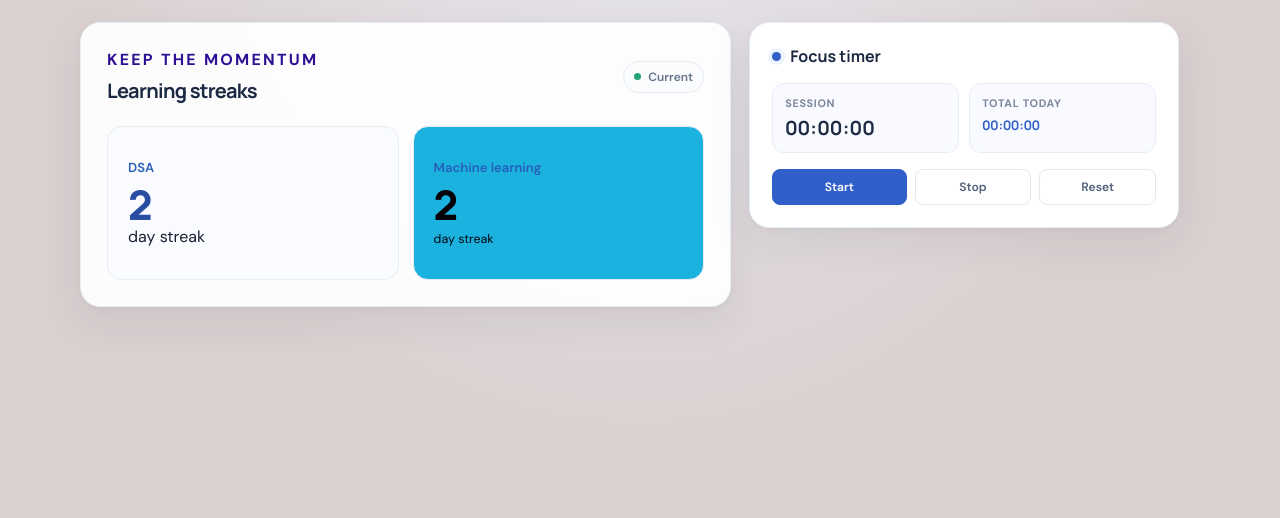
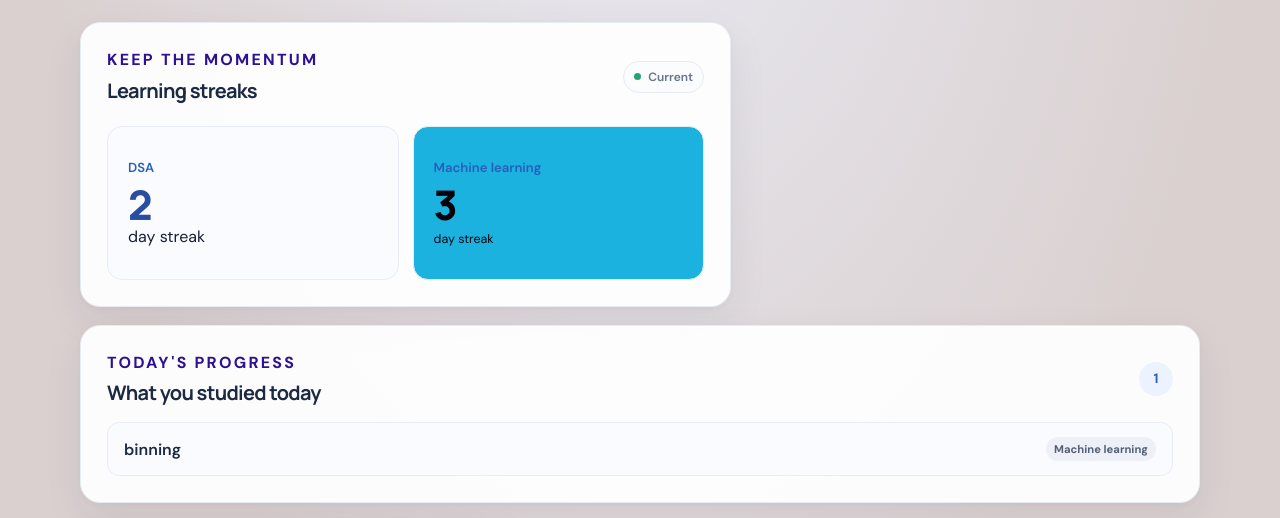
Before and after one commit to SatyamInnovates/Drona, a plain HTML site: page Frontend/index.html in a window 1280 px wide. Shown: the part 281-799 px from the top of the page. Drawn offline with Linux system fonts and the light colour scheme.

Commit message:
added topic showing

```diff
--- a/Backend(main files)/streaks.json
+++ b/Backend(main files)/streaks.json
@@ -1 +1 @@
-{"dsa_streak": 2, "ml_streak": 2}
+{"dsa_streak": 2, "ml_streak": 3}
--- /dev/null
+++ b/Backend(main files)/today_topics.json
@@ -0,0 +1 @@
+[{"date": "2026-09-29", "topic": "binning", "category": "Machine learning"}]
--- a/Frontend/index.html
+++ b/Frontend/index.html
@@ -39,6 +39,19 @@
                 </div>
             </div>
 
+            <section class="topics-panel" aria-labelledby="topics-heading">
+                <div class="section-heading">
+                    <div>
+                        <p class="eyebrow">TODAY'S PROGRESS</p>
+                        <h2 id="topics-heading">What you studied today</h2>
+                    </div>
+                    <span class="topic-count" id="topic-count">—</span>
+                </div>
+                <ul id="today-topics" class="topic-list" aria-live="polite">
+                    <li class="topic-empty">Loading today's topics…</li>
+                </ul>
+            </section>
+
             <section id="container" class="timer-panel" aria-label="Focus timer">
                 <div class="timer-heading">
                     <span class="timer-dot"></span>
--- a/Frontend/index.js
+++ b/Frontend/index.js
@@ -8,6 +8,51 @@ fetch('../Backend(main files)/streaks.json')
         ml_streak.textContent = data.ml_streak;
         dsa_streak.textContent = data.dsa_streak;
     })
+
+const todayTopics = document.getElementById('today-topics');
+const topicCount = document.getElementById('topic-count');
+
+fetch('../Backend(main files)/today_topics.json')
+    .then(response => {
+        if (!response.ok) throw new Error('Could not load today\'s topics');
+        return response.json();
+    })
+    .then(topics => {
+        todayTopics.replaceChildren();
+        topicCount.textContent = topics.length;
+
+        if (topics.length === 0) {
+            const empty = document.createElement('li');
+            empty.className = 'topic-empty';
+            empty.textContent = 'No topics recorded today yet.';
+            todayTopics.appendChild(empty);
+            return;
+        }
+
+        topics.forEach(topic => {
+            const item = document.createElement('li');
+            item.className = 'topic-item';
+
+            const name = document.createElement('span');
+            name.className = 'topic-name';
+            name.textContent = topic.topic;
+
+            const category = document.createElement('span');
+            category.className = 'topic-category';
+            category.textContent = topic.category;
+
+            item.append(name, category);
+            todayTopics.appendChild(item);
+        });
+    })
+    .catch(() => {
+        todayTopics.replaceChildren();
+        topicCount.textContent = '—';
+        const error = document.createElement('li');
+        error.className = 'topic-empty';
+        error.textContent = 'Today’s topics are unavailable.';
+        todayTopics.appendChild(error);
+    });
 
 
 
--- a/Frontend/style.css
+++ b/Frontend/style.css
@@ -196,6 +196,79 @@ body {
     box-shadow: 0 14px 40px rgba(24, 39, 75, 0.07), 0 2px 7px rgba(24, 39, 75, 0.03);
 }
 
+.topics-panel {
+    grid-column: 1 / -1;
+    width: 100%;
+    padding: 26px;
+    border: 1px solid #e7ebf2;
+    border-radius: 20px;
+    background: rgba(255, 255, 255, 0.94);
+    box-shadow: 0 14px 40px rgba(24, 39, 75, 0.07), 0 2px 7px rgba(24, 39, 75, 0.03);
+}
+
+.topics-panel .section-heading {
+    margin-bottom: 16px;
+}
+
+.topic-count {
+    display: inline-grid;
+    min-width: 34px;
+    height: 34px;
+    place-items: center;
+    padding: 0 10px;
+    border-radius: 999px;
+    color: #315fca;
+    background: #edf2ff;
+    font-size: 0.85rem;
+    font-weight: 700;
+}
+
+.topic-list {
+    display: grid;
+    grid-template-columns: repeat(auto-fit, minmax(220px, 1fr));
+    gap: 10px;
+    margin: 0;
+    padding: 0;
+    list-style: none;
+}
+
+.topic-item {
+    display: flex;
+    min-width: 0;
+    align-items: center;
+    justify-content: space-between;
+    gap: 12px;
+    padding: 14px 16px;
+    border: 1px solid #e8edf5;
+    border-radius: 12px;
+    background: #f9fbff;
+}
+
+.topic-name {
+    overflow-wrap: anywhere;
+    color: #1d2b45;
+    font-weight: 600;
+}
+
+.topic-category {
+    flex: none;
+    padding: 5px 8px;
+    border-radius: 999px;
+    color: #526078;
+    background: #edf0f6;
+    font-size: 0.7rem;
+    font-weight: 700;
+}
+
+.topic-empty {
+    grid-column: 1 / -1;
+    padding: 18px;
+    border: 1px dashed #dce3ef;
+    border-radius: 12px;
+    color: #7b879b;
+    text-align: center;
+}
+
 .section-heading {
     display: flex;
     align-items: center;
@@ -312,6 +385,10 @@ body {
         padding: 20px;
     }
 
+    .topics-panel {
+        padding: 20px;
+    }
+
     .streaks {
         grid-template-columns: 1fr;
         gap: 10px;
```
Also changed, not shown: Backend(main files)/data.json (+1 -1 lines), 3 other files.
